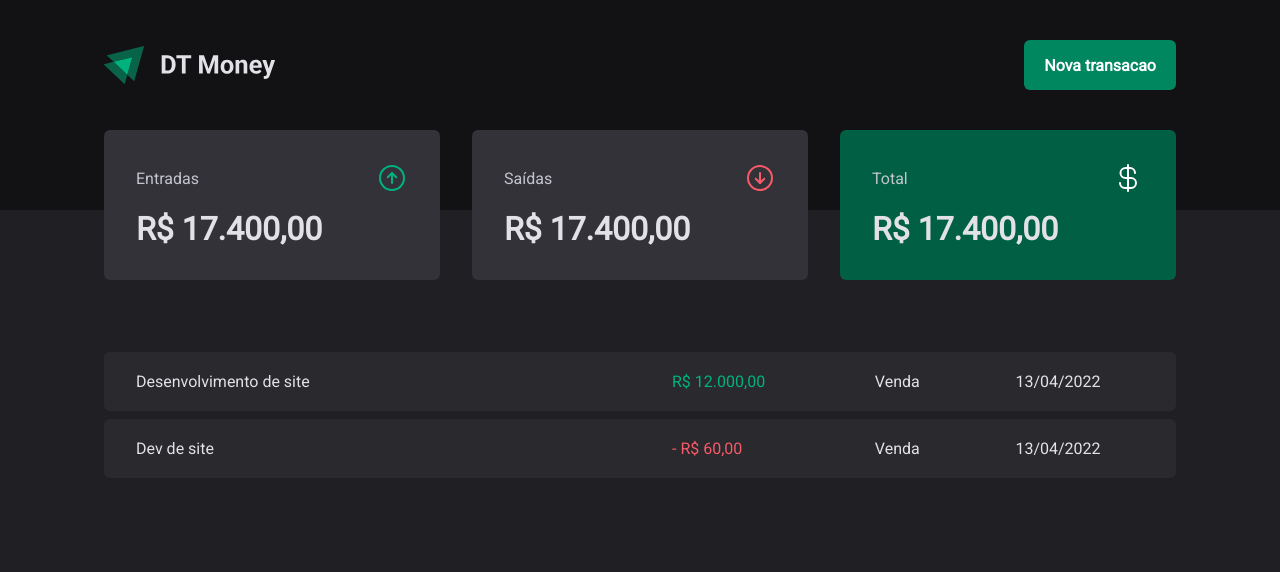
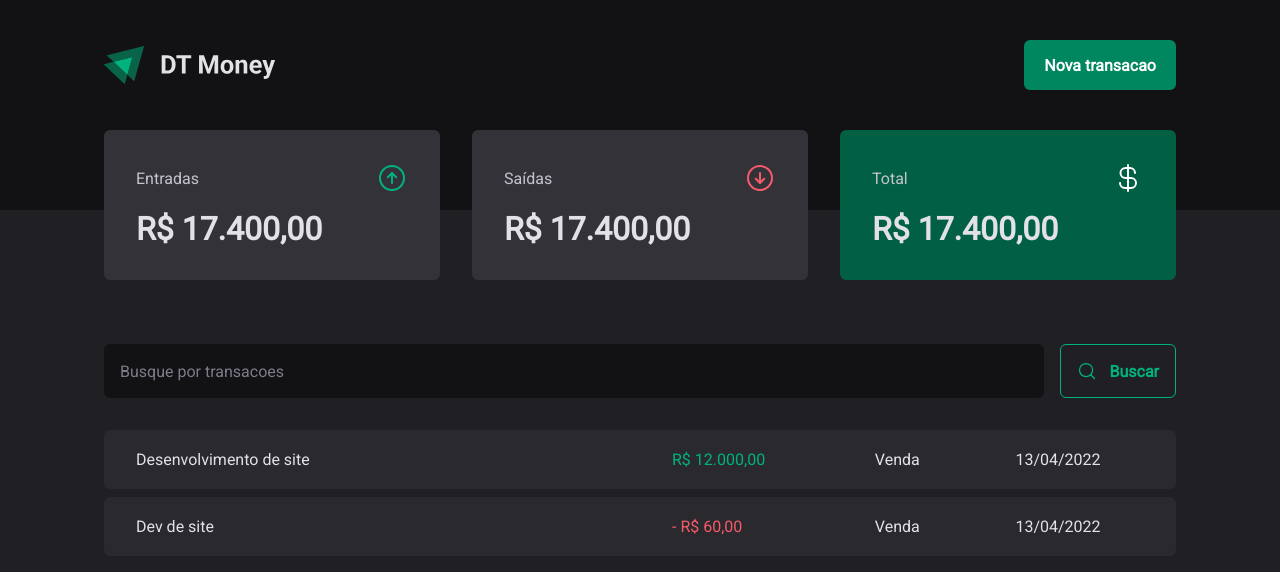
Before and after one commit to Carlos-Castro11/DT-Money, a React (Vite) app: page / in a window 1280 px wide. Shown: the top 572 px of the page. Built offline with nearby package versions, Linux system fonts and the light colour scheme.

Commit message:
Add search form component

```diff
--- /dev/null
+++ b/src/pages/Transactions/components/SearchForm/index.tsx
@@ -0,0 +1,14 @@
+import { MagnifyingGlass } from 'phosphor-react';
+import * as S from './styles';
+
+export function SearchForm() {
+  return (
+    <S.SearchFormContainer>
+      <input type='text' placeholder='Busque por transacoes' />
+      <button>
+        <MagnifyingGlass size={20} />
+        Buscar
+      </button>
+    </S.SearchFormContainer>
+  );
+}
--- /dev/null
+++ b/src/pages/Transactions/components/SearchForm/styles.ts
@@ -0,0 +1,39 @@
+import styled from 'styled-components';
+
+export const SearchFormContainer = styled.form`
+  display: flex;
+  gap: 1rem;
+
+  input {
+    flex: 1;
+    border-radius: 6px;
+    border: 0;
+    background: ${(props) => props.theme['gray-900']};
+    color: ${(props) => props.theme['gray-300']};
+    padding: 1rem;
+
+    &::placeholder {
+      color: ${(props) => props.theme['gray-500']};
+    }
+  }
+
+  button {
+    display: flex;
+    align-items: center;
+    gap: 0.75rem;
+
+    padding: 1rem;
+    background: transparent;
+    border: 1px solid ${(props) => props.theme['green-300']};
+    color: ${(props) => props.theme['green-300']};
+    font-weight: bold;
+    border-radius: 6px;
+
+    &:hover {
+      background: ${(props) => props.theme['green-500']};
+      border-color: ${(props) => props.theme['green-500']};
+      color: ${(props) => props.theme.white};
+      transition: background-color 0.2s, color 0.2s, border-color 0.2s;
+    }
+  }
+`;
--- a/src/pages/Transactions/index.tsx
+++ b/src/pages/Transactions/index.tsx
@@ -1,5 +1,6 @@
 import { Header } from '../../components/Header';
 import { Summary } from '../../components/Summary';
+import { SearchForm } from './components/SearchForm';
 import * as S from './styles';
 
 export function Transactions() {
@@ -9,6 +10,7 @@
       <Summary />
 
       <S.TransactionsContainer>
+        <SearchForm />
         <S.TransactionsTable>
           <tbody>
             <tr>
--- a/src/pages/Transactions/styles.ts
+++ b/src/pages/Transactions/styles.ts
@@ -11,7 +11,7 @@
   width: 100%;
   border-collapse: separate;
   border-spacing: 0 0.5rem;
-  /* margin-top: 1.5rem; */
+  margin-top: 1.5rem;
 
   td {
     padding: 1.25rem 2rem;
```
